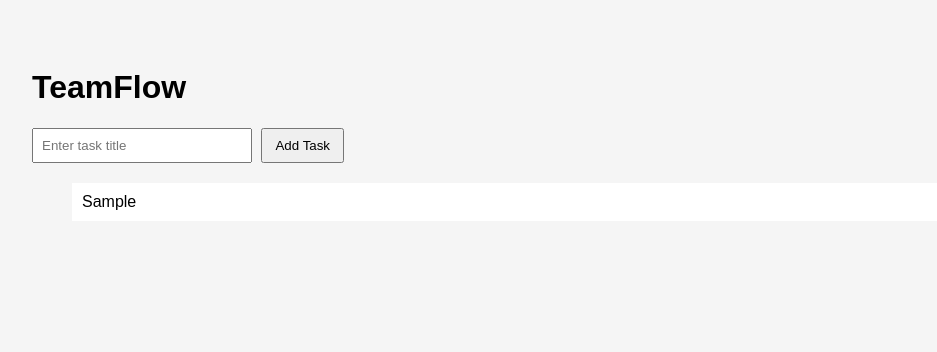
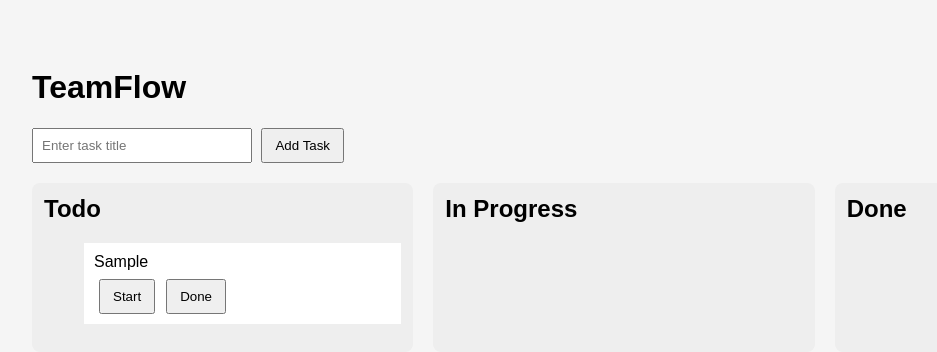
Before and after one commit to Jinaaaaks/teamflow, a plain HTML site: page index.html in a window 1280 px wide. Both pictures are taken after typing "Sample" into the empty fields and a click on the button "Add Task". Shown: the whole page, without its empty margins (16-953 px from the left). Drawn offline with Linux system fonts and the light colour scheme.

Commit message:
Add task status columns and move buttons

```diff
--- a/index.html
+++ b/index.html
@@ -6,7 +6,6 @@
   <link rel="stylesheet" href="style.css">
 </head>
 <body>
-
   <h1>TeamFlow</h1>
 
   <div class="task-input">
@@ -14,10 +13,24 @@
     <button id="addTaskBtn">Add Task</button>
   </div>
 
-  <ul id="taskList"></ul>
+  <div class="board">
+    <div class="col">
+      <h2>Todo</h2>
+      <ul id="todoList"></ul>
+    </div>
 
+    <div class="col">
+      <h2>In Progress</h2>
+      <ul id="progressList"></ul>
+    </div>
 
+    <div class="col">
+      <h2>Done</h2>
+      <ul id="doneList"></ul>
+    </div>
+  </div>
 
   <script src="script.js"></script>
+
 </body>
 </html>
--- a/script.js
+++ b/script.js
@@ -1,6 +1,41 @@
 const taskInput = document.getElementById("taskTitle");
 const addTaskBtn = document.getElementById("addTaskBtn");
-const taskList = document.getElementById("taskList");
+
+const todoList = document.getElementById("todoList");
+const progressList = document.getElementById("progressList");
+const doneList = document.getElementById("doneList");
+
+function createTaskElement(taskText) {
+  const li = document.createElement("li");
+
+  const title = document.createElement("div");
+  title.textContent = taskText;
+
+  const actions = document.createElement("div");
+  actions.className = "task-actions";
+
+  const toProgressBtn = document.createElement("button");
+  toProgressBtn.textContent = "Start";
+
+  const toDoneBtn = document.createElement("button");
+  toDoneBtn.textContent = "Done";
+
+  actions.appendChild(toProgressBtn);
+  actions.appendChild(toDoneBtn);
+
+  li.appendChild(title);
+  li.appendChild(actions);
+
+  toProgressBtn.addEventListener("click", () => {
+    progressList.appendChild(li);
+  });
+
+  toDoneBtn.addEventListener("click", () => {
+    doneList.appendChild(li);
+  });
+
+  return li;
+}
 
 addTaskBtn.addEventListener("click", () => {
   const taskText = taskInput.value.trim();
@@ -10,9 +45,8 @@ addTaskBtn.addEventListener("click", () => {
     return;
   }
 
-  const li = document.createElement("li");
-  li.textContent = taskText;
+  const taskEl = createTaskElement(taskText);
+  todoList.appendChild(taskEl);
 
-  taskList.appendChild(li);
   taskInput.value = "";
 });
--- a/style.css
+++ b/style.css
@@ -24,3 +24,28 @@ li {
   margin-bottom: 8px;
   list-style: none;
 }
+
+.board {
+  display: flex;
+  gap: 20px;
+  margin-top: 20px;
+}
+
+.col {
+  flex: 1;
+  background: #eeeeee;
+  padding: 12px;
+  border-radius: 8px;
+}
+
+.col h2 {
+  margin-top: 0;
+}
+
+.task-actions {
+  margin-top: 8px;
+}
+
+.task-actions button {
+  margin-right: 6px;
+}
```
